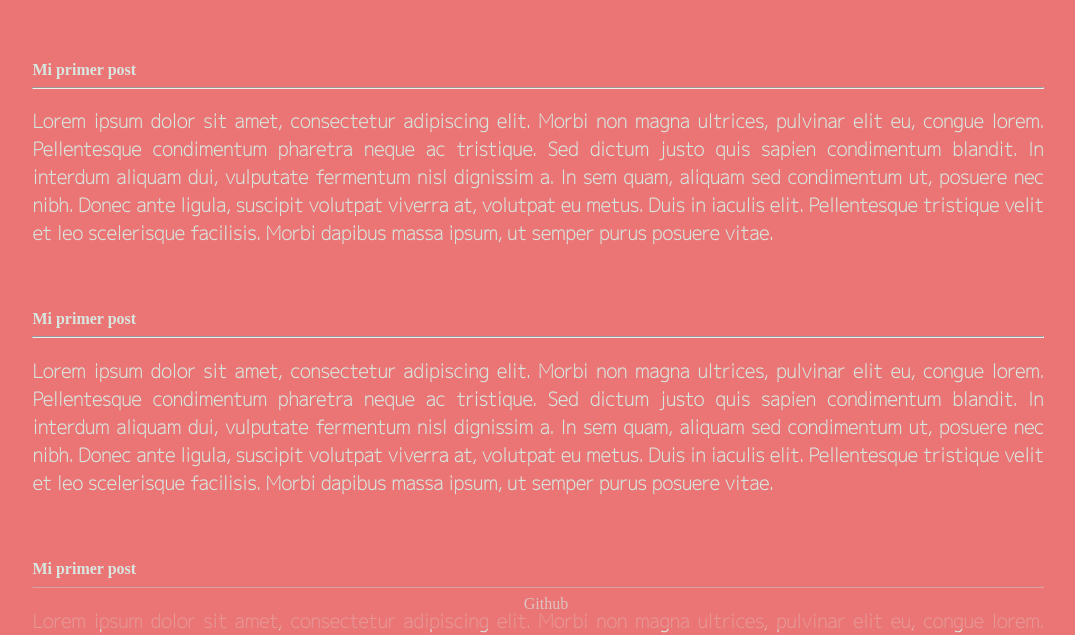
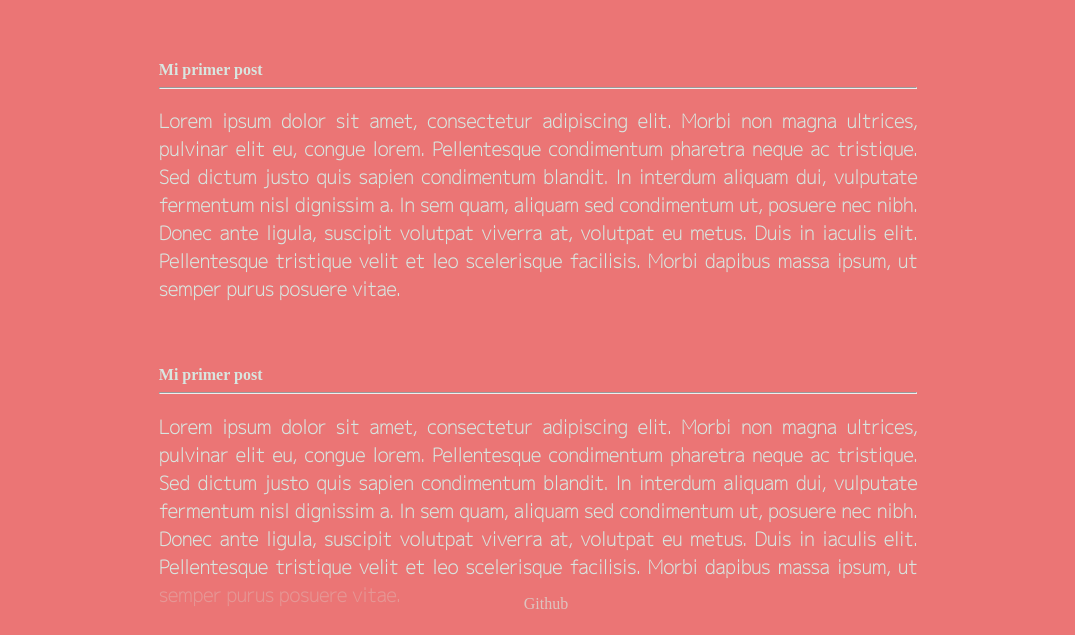
Before and after one commit to marc4919/simpleBlog, a plain HTML site: page index.html in a window 1280 px wide. Shown: the part 171-806 px from the top of the page, without its empty margins (102-1177 px from the left). Drawn offline with Linux system fonts and the light colour scheme.

Commit message:
cambios de estilo / responsive

```diff
--- a/estilos.css
+++ b/estilos.css
@@ -45,3 +45,10 @@ footer:hover{
 a{
     text-decoration: none; /* no underline */
 }
+
+@media (min-width: 900px) {
+    div {
+        padding-left: 20%;
+        padding-right: 20%;
+    }
+  }
--- a/index.html
+++ b/index.html
@@ -66,7 +66,7 @@
     <footer>
         <span>
             <p>
-                <a href="https://github.com/marc4919">Github</a>
+                <a href="https://github.com/marc4919" target="_blank" rel="noopener noreferrer">Github</a>
             </p>
         </span>
     </footer>
```
